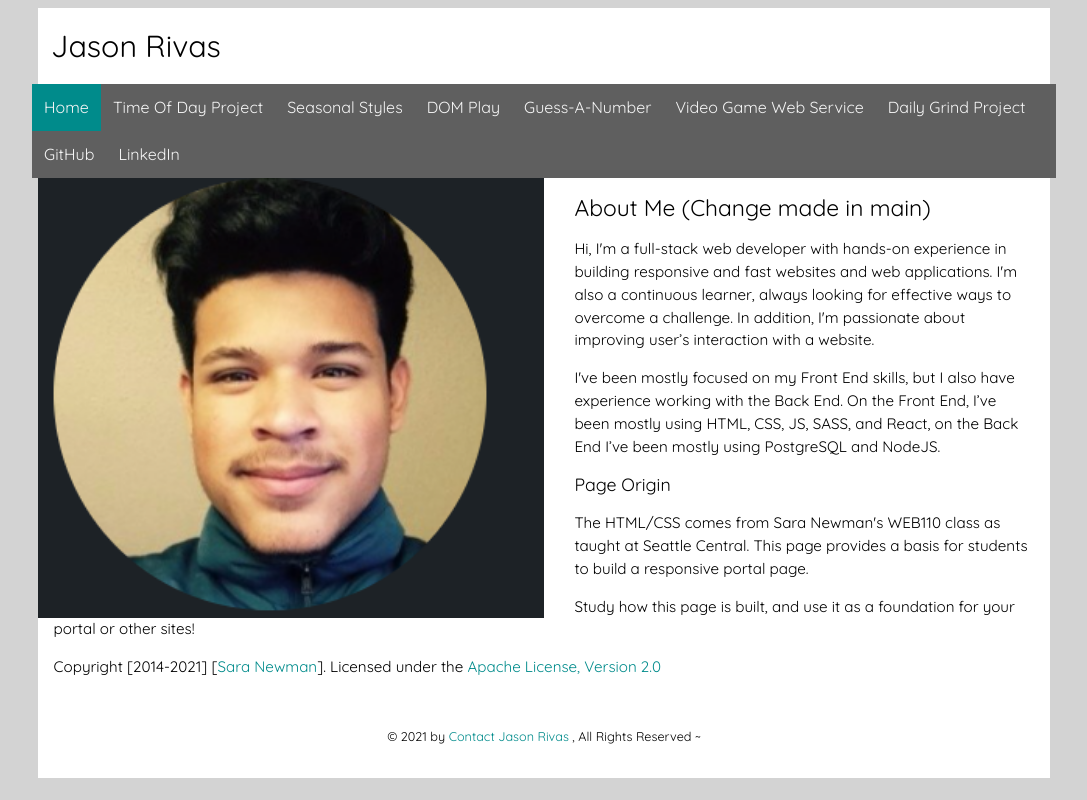
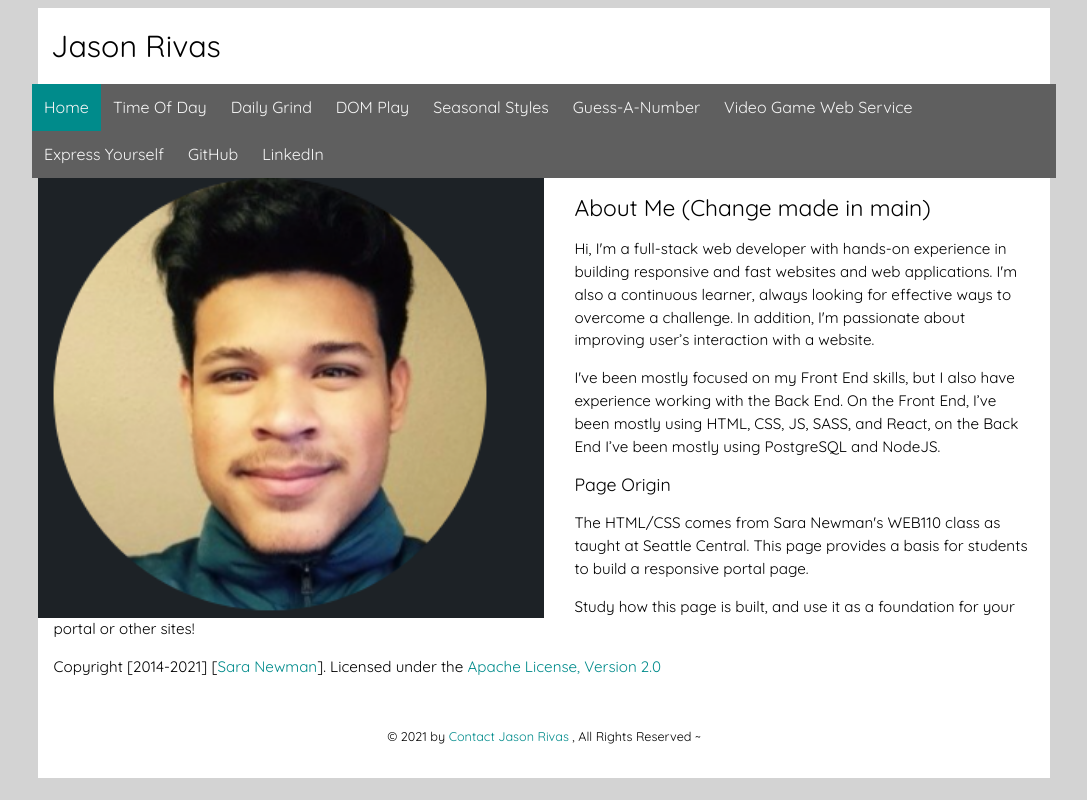
Before and after one commit to savirnosaj/IT121_portal, a plain HTML site: page index.html in a window 1280 px wide. Shown: the whole page, without its empty margins (96-1183 px from the left). Drawn offline with Linux system fonts and the light colour scheme.

Commit message:
Update index.html

```diff
--- a/index.html
+++ b/index.html
@@ -16,12 +16,13 @@
     <h1>Jason Rivas</h1>
     <nav class="topnav" id="myTopnav">
       <a href="index.html" class="active">Home</a>
-      <a href="https://savirnosaj.github.io/time-of-day/" target="_blank">Time of Day Project</a>
+      <a href="https://savirnosaj.github.io/time-of-day/" target="_blank">Time of Day</a>
+      <a href="https://savirnosaj.github.io/IT121_daily-grind/" target="_blank">Daily Grind</a>
+      <a href="https://savirnosaj.github.io/dom-play/" target="_blank">DOM Play</a>
       <a href="https://savirnosaj.github.io/seasonal-styles/" target="_blank">Seasonal Styles</a>
-      <a href="https://savirnosaj.github.io/dom-play/" target="_blank">DOM Play</a>
       <a href="https://savirnosaj.github.io/guess-a-number/" target="_blank">Guess-a-Number</a>
       <a href="https://replit.com/@savirnosaj/video-game-web-service#index.php" target="_blank">Video Game Web Service</a>
-      <a href="https://savirnosaj.github.io/IT121_daily-grind/" target="_blank">Daily Grind Project</a>
+      <a href="#" target="_blank">Express Yourself</a>
       <a href="https://github.com/savirnosaj" target="_blank">GitHub</a>
       <a href="https://www.linkedin.com/in/savirnosaj/" target="_blank">LinkedIn</a>
       <a href="javascript:void(0);" class="icon" onclick="myFunction()">&#9776;</a>
```
